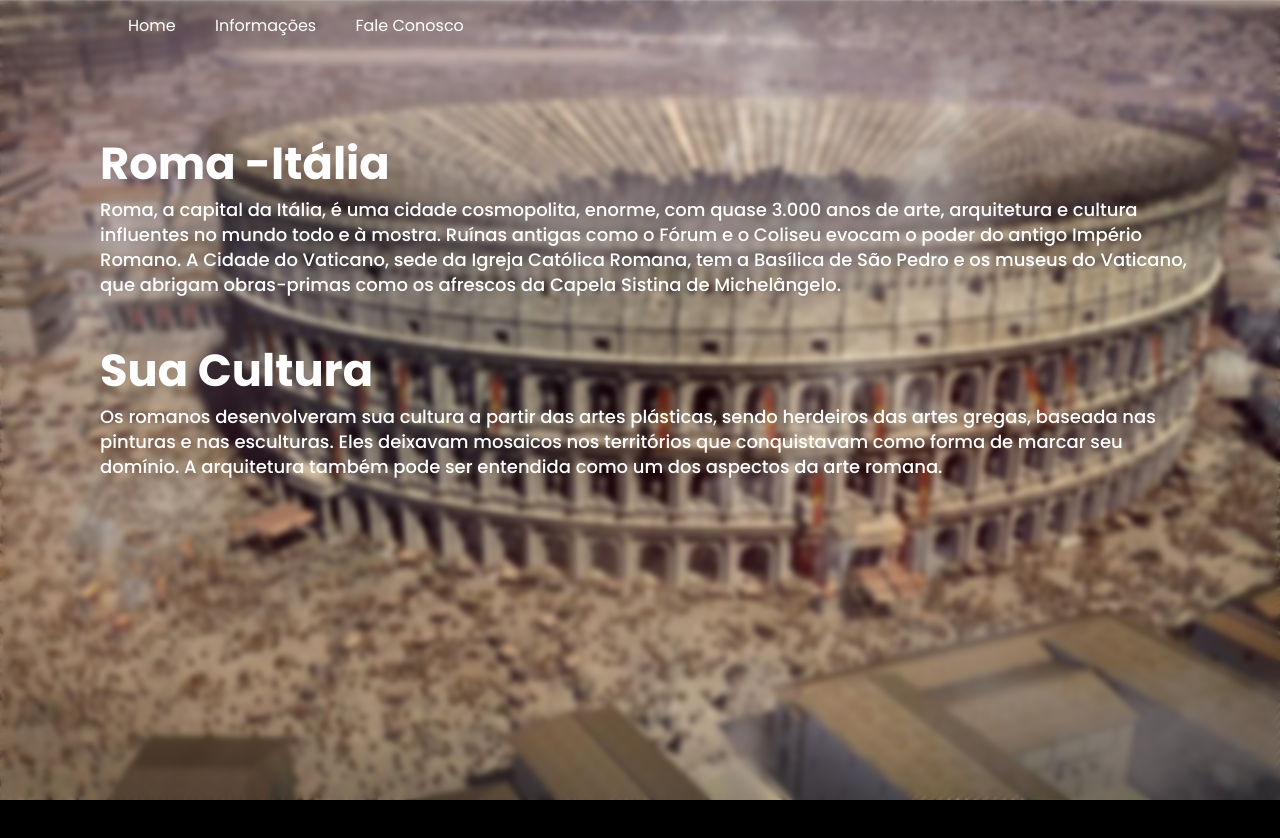
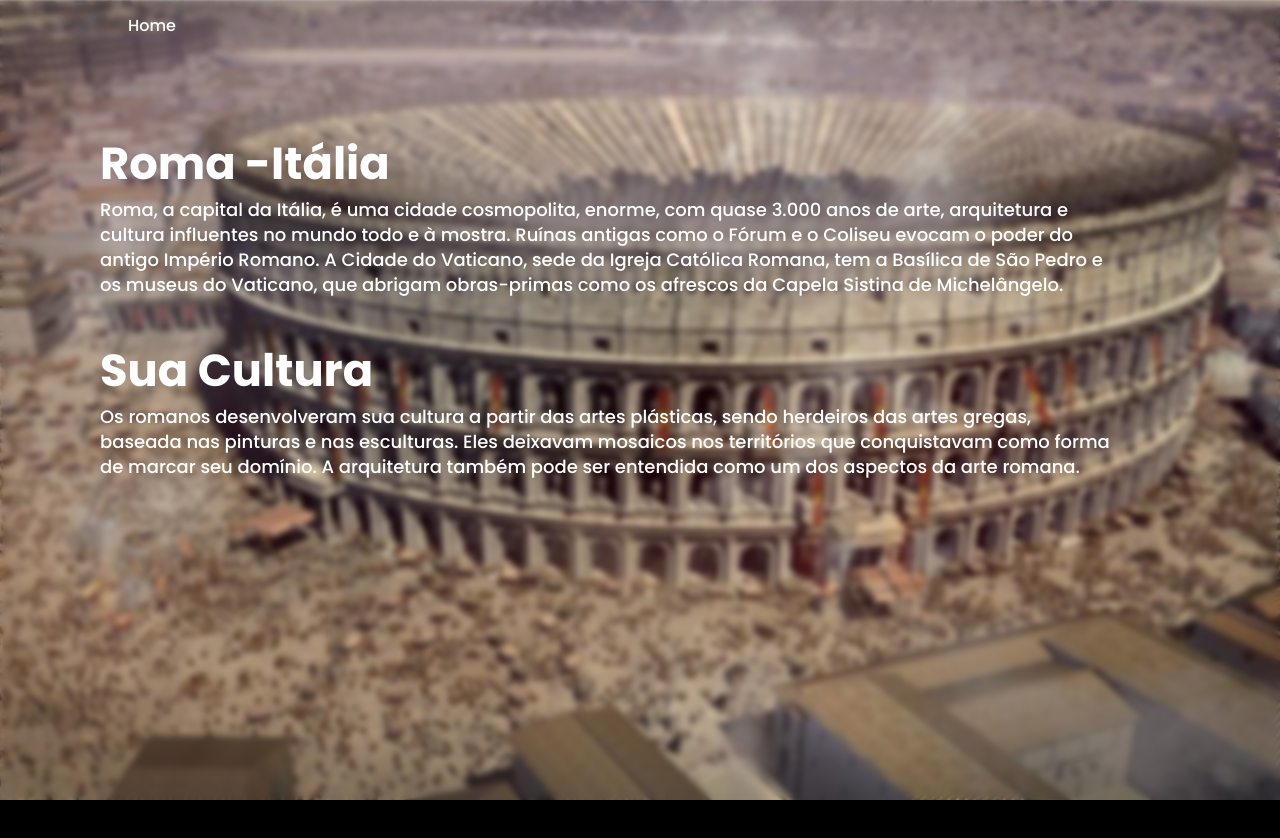
Before and after one commit to ailtonjunior11/tourist-slider, a plain HTML site: page roma.html in a window 1280 px wide. Shown: the top 838 px of the page. Drawn offline with Linux system fonts and the light colour scheme.

Commit message:
Alterações em roma.html e roma.css

```diff
--- a/roma.css
+++ b/roma.css
@@ -31,6 +31,11 @@ header {
 header a {
   color: #fff;
   margin-right: 35px;
+  font-weight: 500;
+}
+
+header a:hover {
+  text-decoration: underline;
 }
 
 .container {
@@ -45,7 +50,7 @@ header a {
 }
 
 .container .description {
-  padding-right: 15%;
+  padding-right: 21%;
   font-weight: 500;
   font-size: 18px;
   line-height: 25px;
--- a/roma.html
+++ b/roma.html
@@ -19,8 +19,6 @@
     <!--Menu Superior-->
     <nav>
       <a href="./index.html">Home</a>
-      <a href="">Informações</a>
-      <a href="">Fale Conosco</a>
     </nav>
   </header>
   <!--Container principal-->
```
